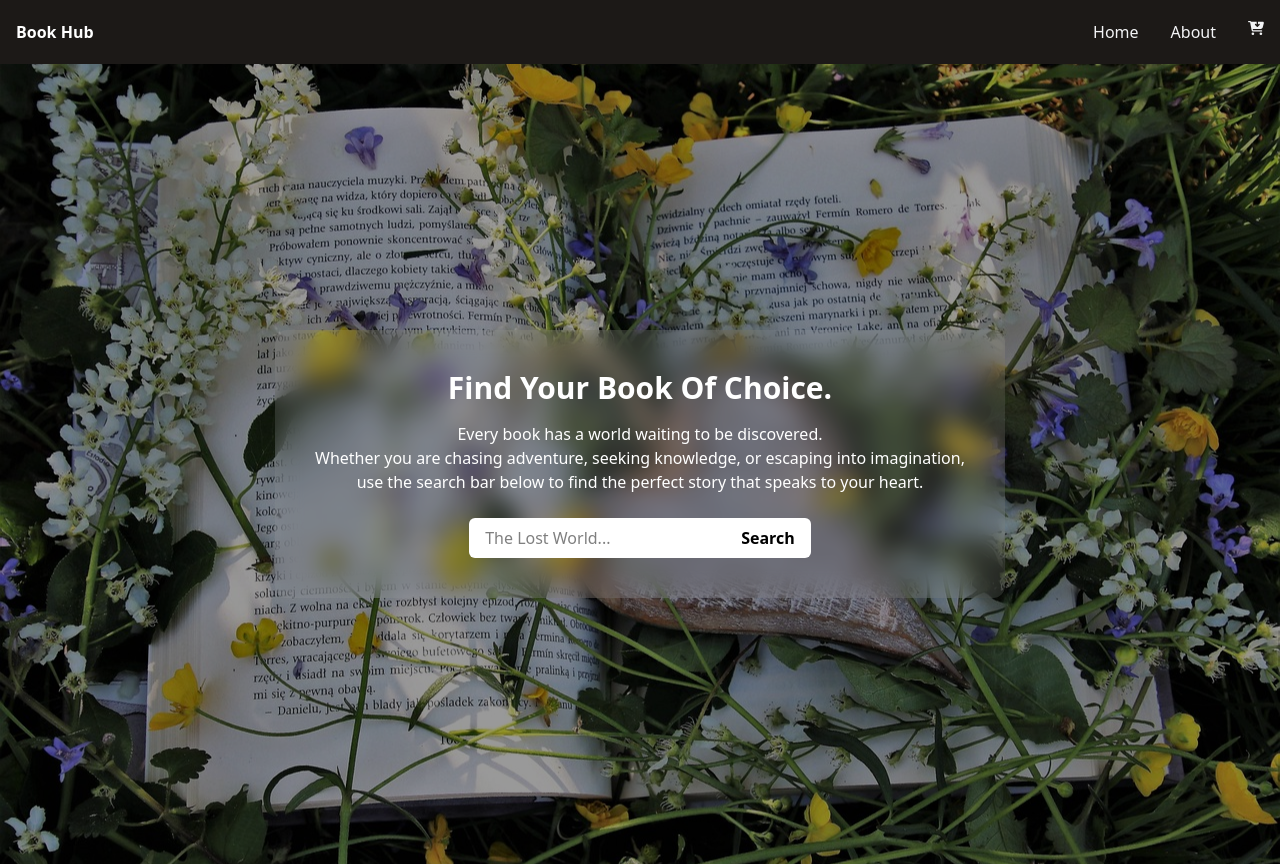
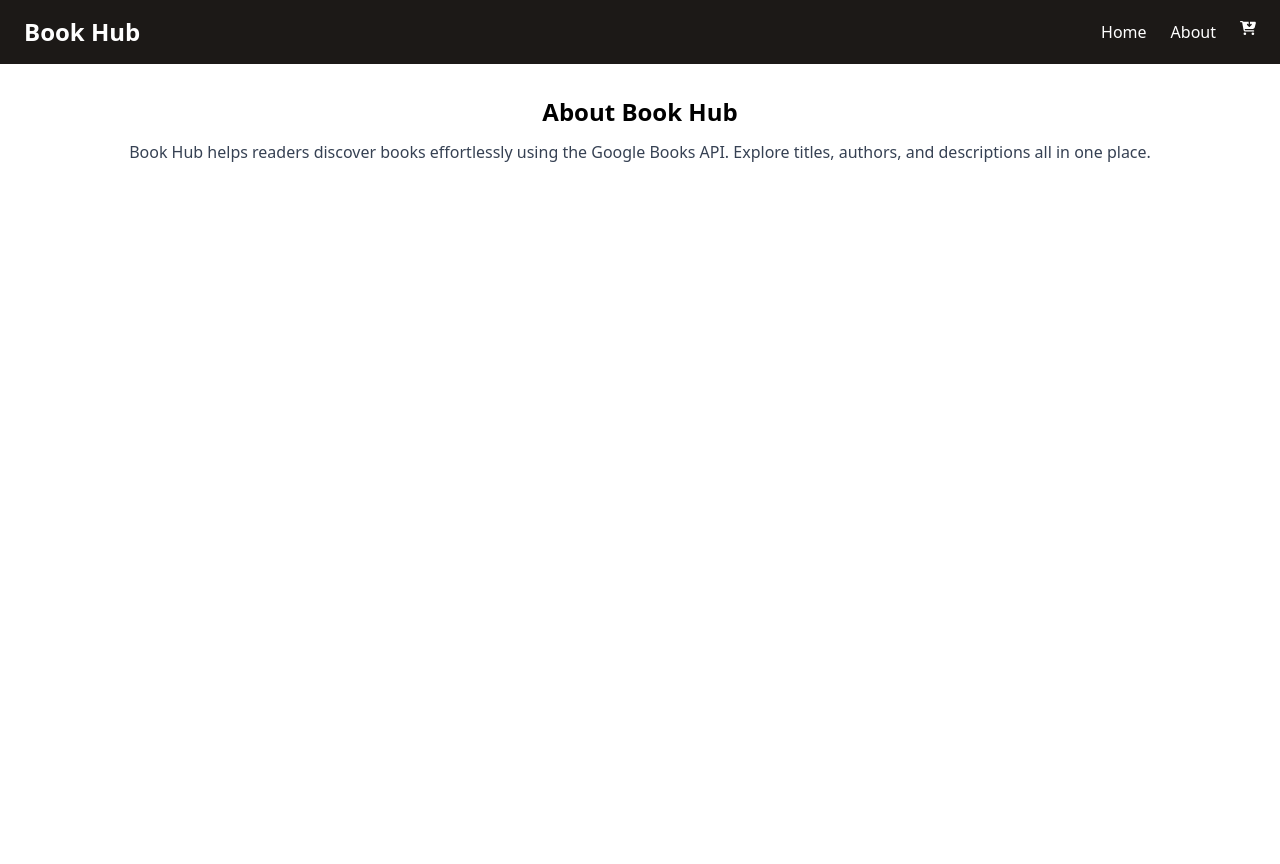
Before and after one commit to jbb95w/Bookshop, a React (Vite) app in the folder BookStore/: page /about in a window 1280 px wide. After the commit the page ends 800 px from the top, so only its background shows below. Built offline with nearby package versions, Linux system fonts and the light colour scheme.

Commit message:
Debugged routing problems and added a simple routing system

```diff
--- a/BookStore/src/App.jsx
+++ b/BookStore/src/App.jsx
@@ -1,34 +1,20 @@
 import React from "react";
-// import { Routes, Route, Link } from "react-router";
+import { Routes, Route, Link } from "react-router-dom";
+import Home from "./components/Home";
+import About from "./components/About";
 import NavBar from "./components/NavBar";
-import Hero from "./components/Hero";
-
 
 function App() {
-
   return (
     <>
-      <NavBar/>
-      <Hero />
+      <NavBar />
+
+      <Routes>
+        <Route path="/" element={<Home />} />
+        <Route path="/about" element={<About />} />
+      </Routes>
     </>
- )
+  );
 }
 
-export default App
-
-
-
-{/* <img style={mask-top-left} src="/img-logo/logo.png" alt="logo" /> */}
-
-{/* <nav style={{ marginBottom: "20px" }}>
-        <Link to="/" style={{ margin: "10px" }}>Home</Link>
-        <Link to="/about" style={{ margin: "10px" }}>About</Link>
-        <Link to="/contact" style={{ margin: "10px" }}>Contact</Link>
-      </nav>*/}
-
-      {/* This decides which page to show */}
-      {/* <Routes>
-        <Route path="/" element= {<Home />} />
-        <Route path="/about" element={<About />} />
-        <Route path="/contact" element={<Contact />} />
-      </Routes> */}
+export default App;
--- a/BookStore/src/components/About.jsx
+++ b/BookStore/src/components/About.jsx
@@ -1,7 +1,15 @@
 import React from "react";
 
-function About (){
-    return <h3>About</h3>;
-}
+const About = () => {
+  return (
+    <section className="p-8 text-center">
+      <h2 className="text-2xl font-bold mb-3">About Book Hub</h2>
+      <p className="text-gray-700">
+        Book Hub helps readers discover books effortlessly using the Google Books API.
+        Explore titles, authors, and descriptions all in one place.
+      </p>
+    </section>
+  );
+};
 
-export default About
+export default About;
--- a/BookStore/src/components/Hero.jsx
+++ b/BookStore/src/components/Hero.jsx
@@ -35,7 +35,6 @@ const Hero = () => {
 
   return (
     <>
-      {/* Hero Section */}
       <section className="relative bg-cover bg-center h-screen bg-[url('./assets/bp.jpg')] flex items-center justify-center text-center">
         <div className="absolute inset-0 bg-black/40"></div>
 
--- a/BookStore/src/components/Home.jsx
+++ b/BookStore/src/components/Home.jsx
@@ -1,7 +1,12 @@
 import React from "react";
+import Hero from "./Hero";
 
-function Home () {
-    return (<h2>Home</h2>)
-}
+const Home = () => {
+  return (
+    <>
+      <Hero />
+    </>
+  );
+};
 
-export default Home
+export default Home;
--- a/BookStore/src/components/NavBar.jsx
+++ b/BookStore/src/components/NavBar.jsx
@@ -1,26 +1,56 @@
+// import React from "react";
+// import Home from "./Home";
+// import About from "./About";
+// import { FaCartArrowDown } from "react-icons/fa6";
+// import { Routes, Route, Link } from "react-router";
+
+
+// function NavBar (){
+//     return(
+//     <nav className="bg-stone-900">
+//       <div className="h-16 items-center flex justify-between">
+//         {/* Logo */}
+//         <div className="text-3x1 text-white font-bold px-4">Book Hub</div>
+//         {/* buttons desktop */}
+//         <div className="flex justify-space-between" >
+//           <a href="" className="text-gray-100 text-1g px-4"><Home /></a>
+//           <a href="" className="text-gray-100 text-1g px-4"><About /></a>
+//           <a href="" className="text-gray-100 text-1g px-4"><FaCartArrowDown /></a>
+//         </div>
+
+//       </div>
+//       <nav style={{ marginBottom: "20px" }}>
+//         <Link to="/" style={{ margin: "10px" }}>Home</Link>
+//         <Link to="/about" style={{ margin: "10px" }}>About</Link>
+//       </nav>
+
+
+//     </nav>
+//     )
+// }
+
+// export default NavBar;
+
 import React from "react";
-import Home from "./Home";
-import About from "./About";
+import { Link } from "react-router-dom";
 import { FaCartArrowDown } from "react-icons/fa6";
 
+function NavBar() {
+  return (
+    <nav className="bg-stone-900 text-white py-4">
+      <div className="container mx-auto flex justify-between items-center px-6">
+        {/* Logo */}
+        <div className="text-2xl font-bold">Book Hub</div>
 
-function NavBar (){
-    return(
-    <nav className="bg-stone-900">
-      <div className="h-16 items-center flex justify-between">
-        {/* Logo */}
-        <div className="text-3x1 text-white font-bold px-4">Book Hub</div>
-        {/* buttons desktop */}
-        <div className="flex justify-space-between" >
-          <a href="" className="text-gray-100 text-1g px-4"><Home /></a>
-          <a href="" className="text-gray-100 text-1g px-4"><About /></a>
-          <a href="" className="text-gray-100 text-1g px-4"><FaCartArrowDown /></a>
+        {/* Navigation Links */}
+        <div className="flex space-x-6">
+          <Link to="/" className="hover:text-yellow-300 transition">Home</Link>
+          <Link to="/about" className="hover:text-yellow-300 transition">About</Link>
+          <FaCartArrowDown className="cursor-pointer hover:text-yellow-300" />
         </div>
-
       </div>
-
     </nav>
-    )
+  );
 }
 
 export default NavBar;
```
Also changed, not shown: BookStore/src/main.jsx (+10 -20 lines).
